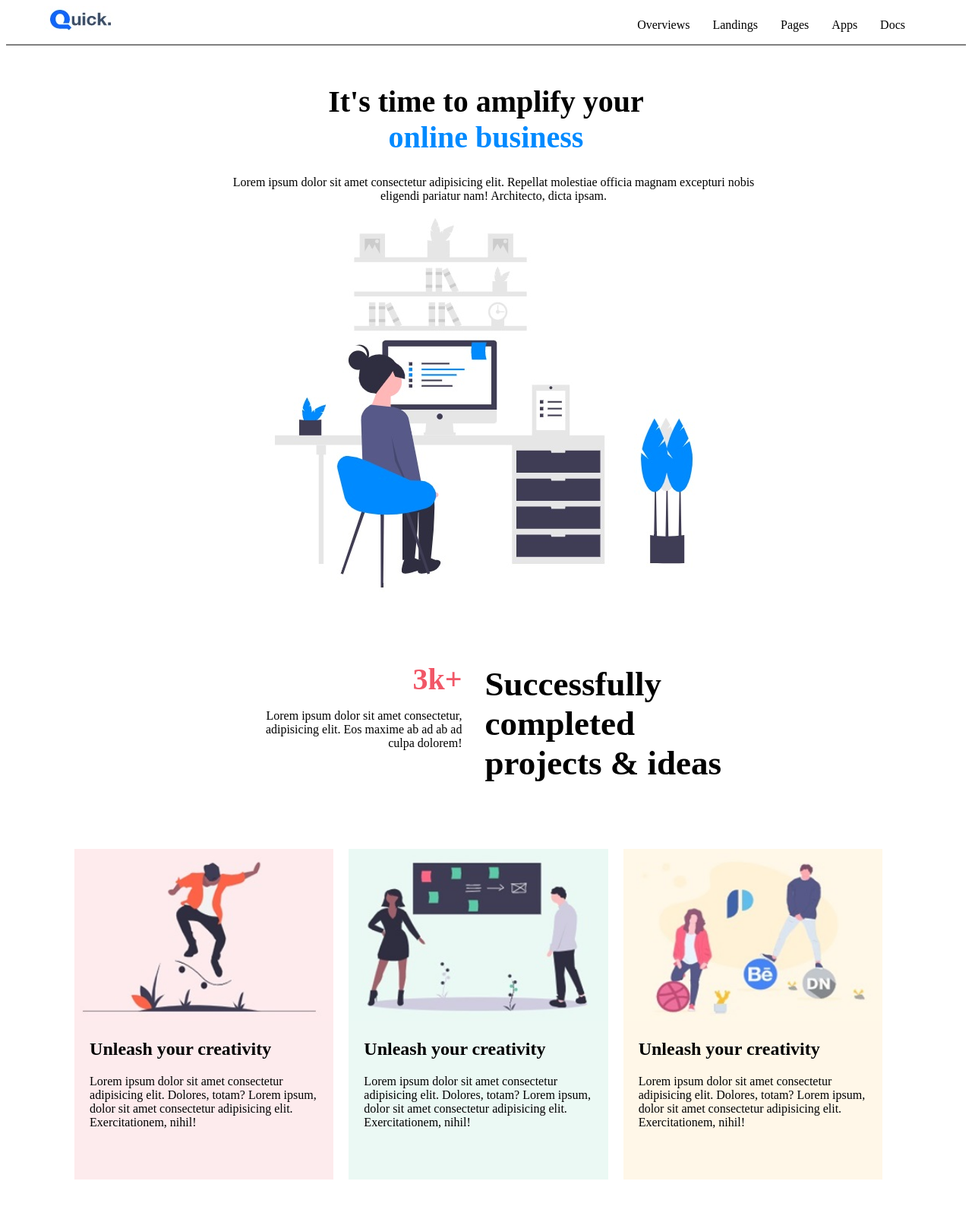
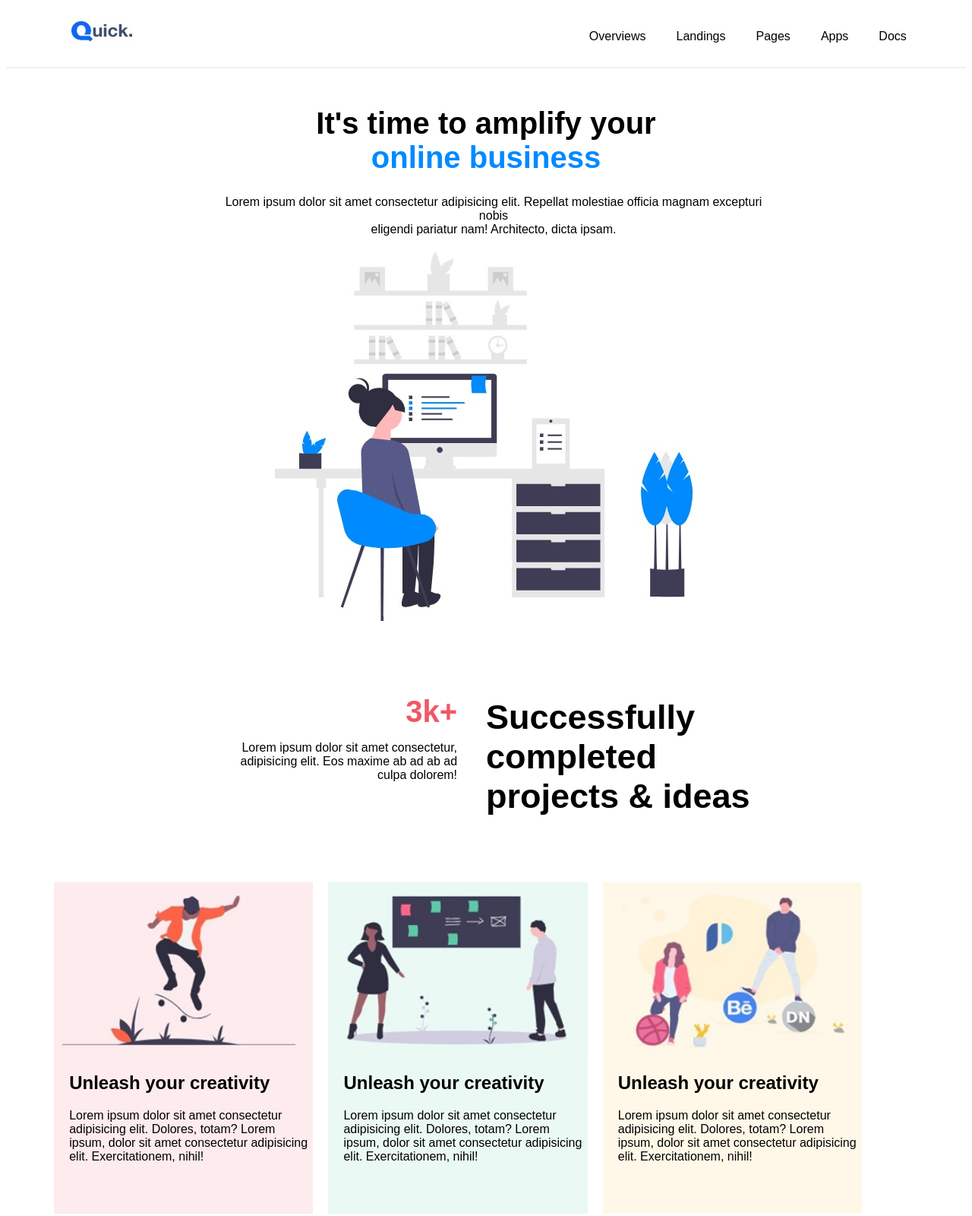
Before and after one commit to mithunmodakdu/ss-hw6-quick, a plain HTML site: page index.html in a window 1280 px wide. Shown: the top 1600 px of the page at 76% size. Drawn offline with Linux system fonts and the light colour scheme.

Commit message:
float, font family have been used

```diff
--- a/index.html
+++ b/index.html
@@ -4,14 +4,15 @@
     <meta charset="UTF-8">
     <meta name="viewport" content="width=device-width, initial-scale=1.0">
     <title>Quick</title>
-    <link rel="shortcut icon" href="./images/logo.jpg" type="image/x-icon">
+    <link rel="shortcut icon" href="images/logo.jpg" type="image/x-icon">
     <link rel="stylesheet" href="style.css">
 </head>
 <body>
     <!-- Header -->
+    <div class="headercontainer">
         <div class="header">
             <div class="logo">
-            <img src="./images/logo.jpg" alt="">
+                <img src="images/logo.jpg" alt="">
             </div>
             <div class="menu">
                 <ul class="menuitems">
@@ -23,12 +24,14 @@
                 </ul>
             </div>
         </div>
+    </div>
+
 
     <!-- Banner -->
     <div class="banner">
         <h1>It's time to amplify your <br> <span class="online">online business</span></h1>
         <p>Lorem ipsum dolor sit amet consectetur adipisicing elit. Repellat molestiae officia magnam excepturi nobis <br> eligendi pariatur nam! Architecto, dicta ipsam.</p>
-        <img src="./images/banner.jpg" alt="image of banner">
+        <img src="images/banner.jpg" alt="image of banner">
     </div>
 
     <!-- projects -->
@@ -48,17 +51,17 @@
     <!-- services -->
     <section class="services">
         <div class="service bg1">
-            <img src="./images/img1.jpg" alt="">
+            <img src="images/img1.jpg" alt="">
             <h1>Unleash your creativity</h1>
             <p>Lorem ipsum dolor sit amet consectetur adipisicing elit. Dolores, totam? Lorem ipsum, dolor sit amet consectetur adipisicing elit. Exercitationem, nihil!</p>
         </div>
         <div class="service bg2">
-            <img src="./images/img2.jpg" alt="">
+            <img src="images/img2.jpg" alt="">
             <h1>Unleash your creativity</h1>
             <p>Lorem ipsum dolor sit amet consectetur adipisicing elit. Dolores, totam? Lorem ipsum, dolor sit amet consectetur adipisicing elit. Exercitationem, nihil!</p>
         </div>
         <div class="service bg3">
-            <img src="./images/img3.jpg" alt="">
+            <img src="images/img3.jpg" alt="">
             <h1>Unleash your creativity</h1>
             <p>Lorem ipsum dolor sit amet consectetur adipisicing elit. Dolores, totam? Lorem ipsum, dolor sit amet consectetur adipisicing elit. Exercitationem, nihil!</p>
         </div>
@@ -66,7 +69,7 @@
 
     <!-- footer -->
     <div class="footer">
-        <p>&copy; <small>Copyright by <span class="big">LEDP SHERPUR .</span> All rights reserved 2020</small></p>
+        <p>&copy; <small>Copyright by <a href="#" class="big">MITHUN MODAK .</a> All rights reserved 2024</small></p>
     </div>
 
 </body>
--- a/style.css
+++ b/style.css
@@ -1,26 +1,45 @@
+
+body{
+    font-family: sans-serif;
+}
+
 /* header */
+.headercontainer{
+    border-bottom: 2px solid #EEF0F3;
+}
 .header{
-    display: flex;
-    justify-content: space-between;
-    border-bottom: 2px solid gray;
+    width: 90%;
+    margin: 0 auto;
+    overflow: hidden;
+
 
 }
 
 .logo{
-    margin-left: 50px;
+    width: 10%;
+    float: left;
+    padding: 15px;
+
 }
 
 .menuitems{
-    display: flex;
-    margin-right: 50px;
+    float: right;
     list-style: none;
+    overflow: hidden;
+    padding: 15px;
 }
 .menuitems li{
-    margin-right: 30px;
+    float: left;
+    margin-right: 40px;
+}
+.menuitems :last-child{
+    margin-right: 0;
 }
 .menuitems li a{
     color: black;
     text-decoration: none;
+    font-size: 16px;
+    font-weight: 400;
 }
 
 
@@ -30,10 +49,18 @@
     width: 60%;
     margin: 50px auto;
     text-align: center;
+
 }
 .banner h1{
     font-size: 40px;
+    font-weight: 700;
 }
+.banner p{
+    font-size: 16px;
+    font-weight: 400;
+
+}
+
 .online{
     color: #008AFF;
 }
@@ -43,13 +70,16 @@
 .projects{
     width: 60%;
     margin: 50px auto;
-    display: flex;
-    justify-content: center;
-    align-items: start;
+    overflow: hidden;
 
 }
 .number{
+    width: 45%;
+    float: left;
     text-align: right;
+    font-size: 16px;
+    font-weight: 400;
+
 
 
 }
@@ -59,8 +89,9 @@
     margin-bottom: 5px;
 }
 .project{
+    width: 50%;
+    float: right;
     text-align: left;
-    margin-left: 30px;
     font-size: 30px;
 }
 
@@ -69,12 +100,11 @@
 .services{
     width: 90%;
     margin: 50px auto;
-    display: flex;
-    justify-content: center;
-    align-items: center;
+    overflow: hidden;
 }
 .service{
     width: 30%;
+    float: left;
     margin-right: 20px;
 }
 .service img{
@@ -85,6 +115,8 @@
 }
 .service p{
     padding-bottom: 50px;
+    font-size: 16px;
+    font-weight: 400;
 }
 
 .bg1{
@@ -110,4 +142,5 @@
 }
 .big{
     color: white;
+    text-decoration: none;
 }
```
Lines whose indentation alone changed are shown as unchanged.
